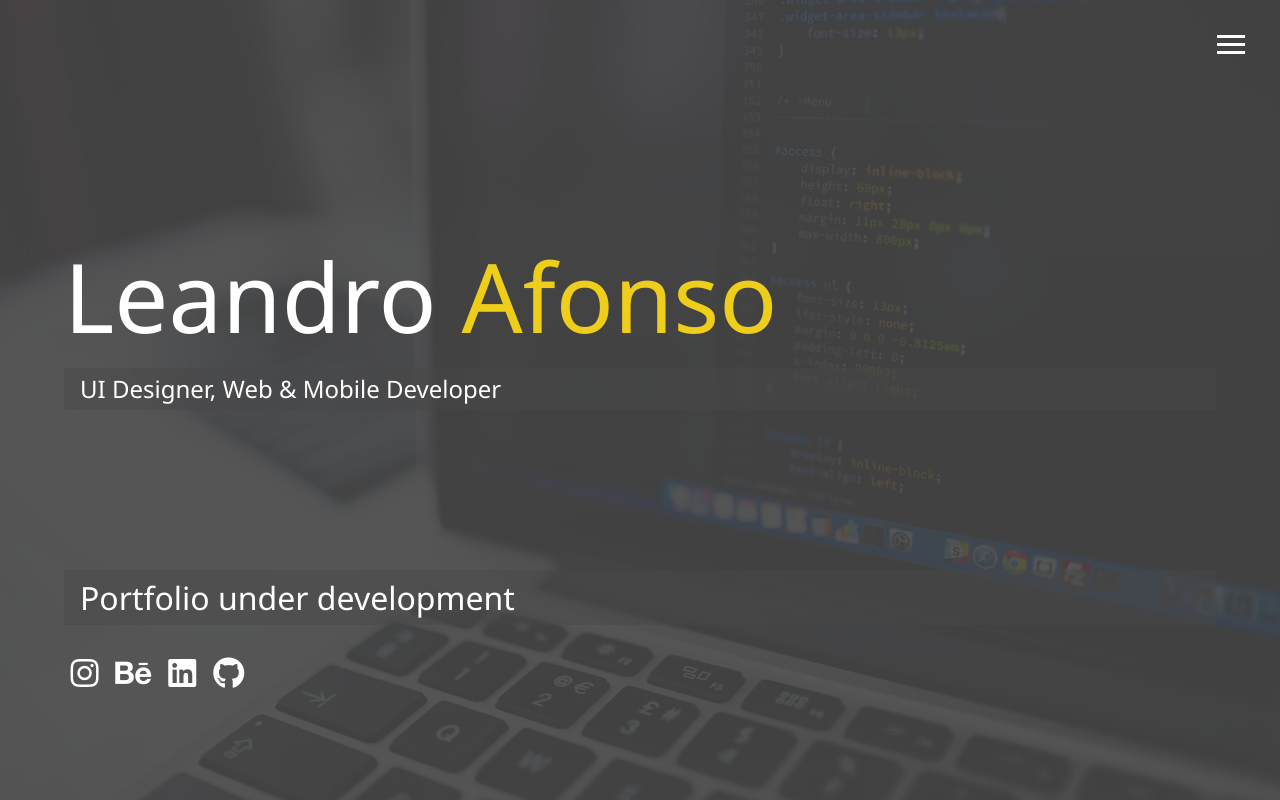
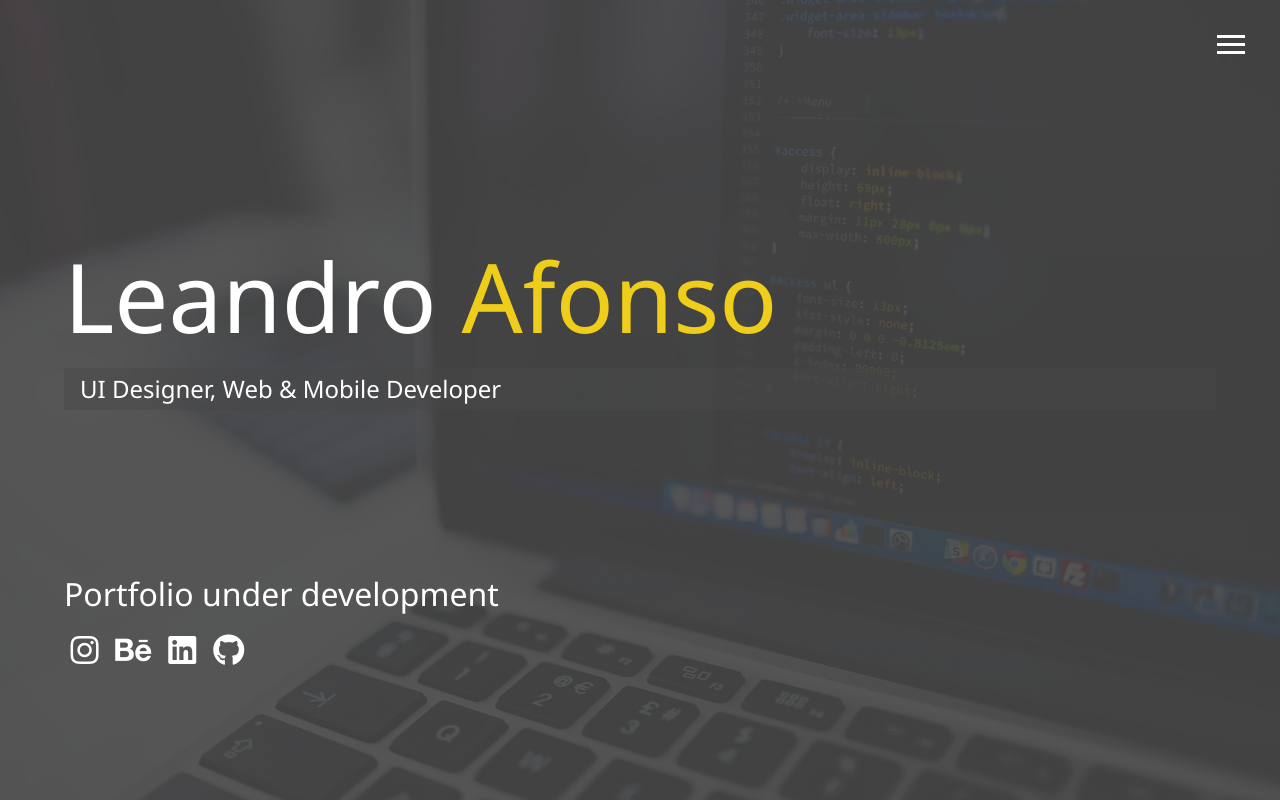
Before and after one commit to raionpac/la_portfolio, a website: page dist/index.html in a window 1280 px wide. Drawn offline with Linux system fonts and the light colour scheme.

Commit message:
Update index.html
Portfolio under development

```diff
--- a/dist/index.html
+++ b/dist/index.html
@@ -57,7 +57,7 @@
     <h2 class="sm-heading">
       UI Designer, Web & Mobile Developer
     </h2>
-    <h1 class="sm-heading">
+    <h1>
       Portfolio under development
     </h1>
     <div class="icons">
```
